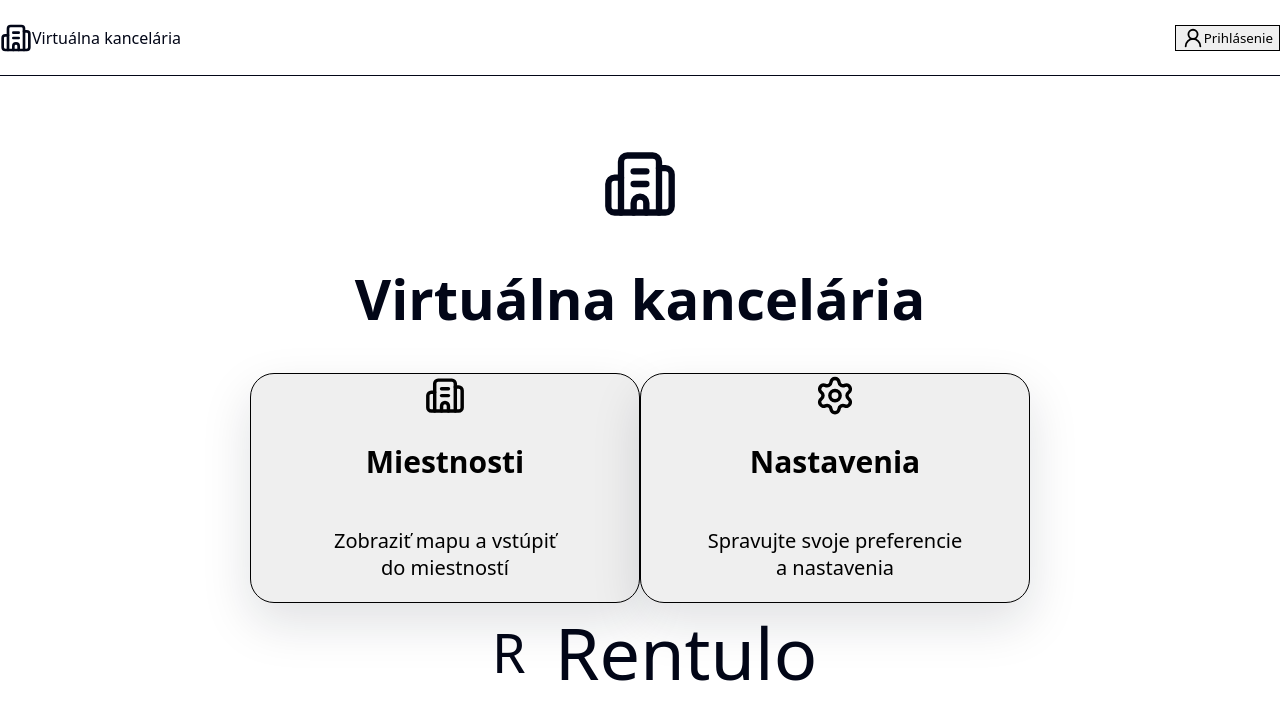
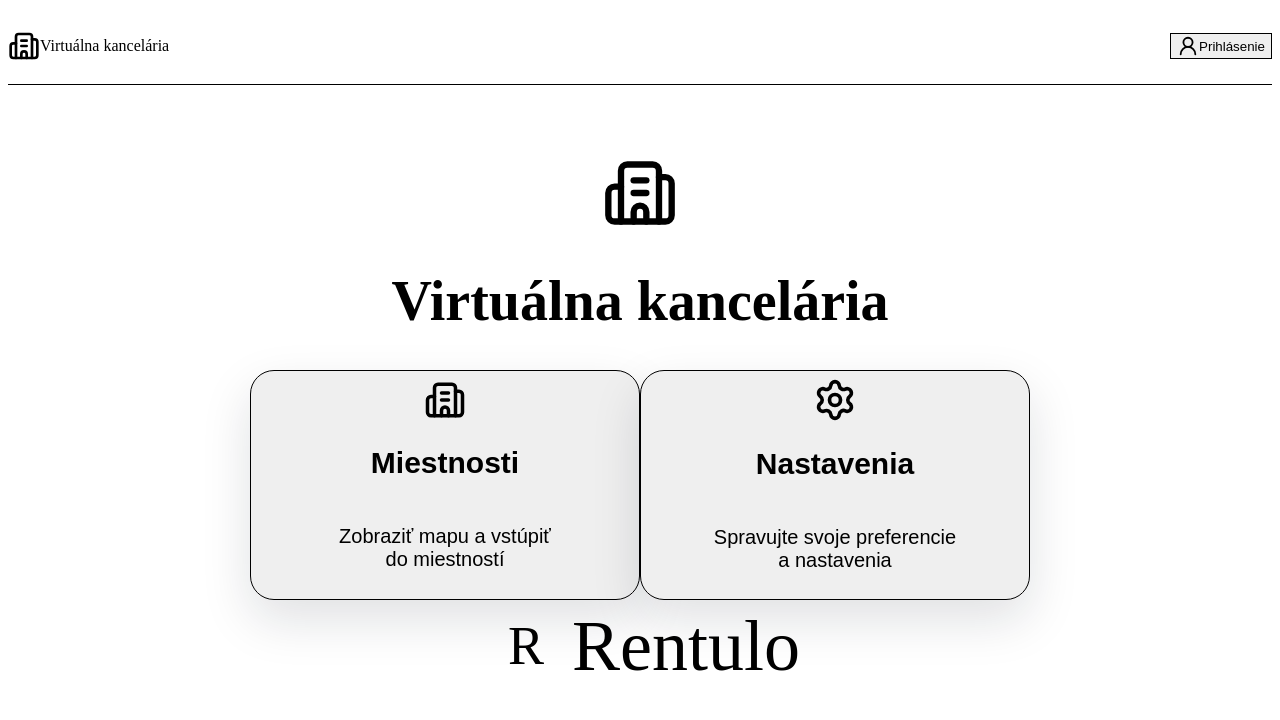
Before and after one commit to EbbiSK/virtualna-kancelaria, a React (Vite) app: page / in a window 1280 px wide. Shown: the top 720 px of the page. Built offline with nearby package versions, Linux system fonts and the light colour scheme.

Commit message:
fix tailwind css

```diff
--- a/src/index.css
+++ b/src/index.css
@@ -1,34 +1,3 @@
 @tailwind base;
 @tailwind components;
 @tailwind utilities;
-
-:root {
-  font-family: system-ui, -apple-system, BlinkMacSystemFont, "Segoe UI", sans-serif;
-  color: #020617;
-  background: #ffffff;
-  font-synthesis: none;
-  text-rendering: optimizeLegibility;
-  -webkit-font-smoothing: antialiased;
-  -moz-osx-font-smoothing: grayscale;
-}
-
-* {
-  box-sizing: border-box;
-}
-
-html,
-body,
-#root {
-  min-height: 100%;
-  width: 100%;
-}
-
-body {
-  margin: 0;
-  background: #ffffff;
-}
-
-button {
-  font-family: inherit;
-  cursor: pointer;
-}
```
